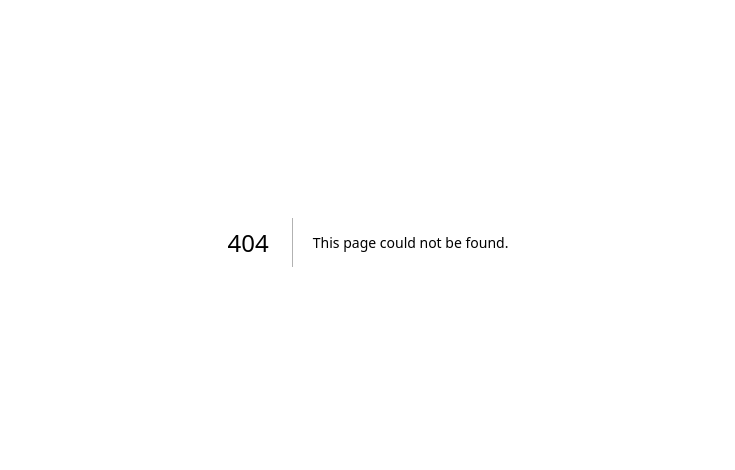
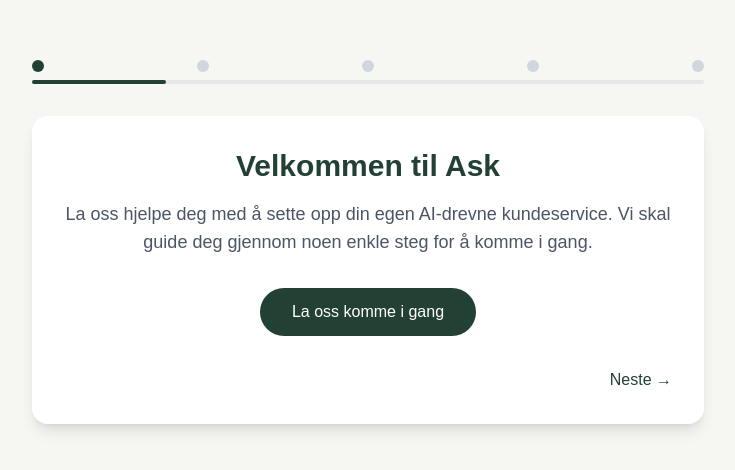
Before and after one commit to simenspets/ask-landing, a Next.js app: page /onboarding in a window 1280 px wide. Before the commit this address had no page. Shown: the part 158-628 px from the top of the page, without its empty margins (272-1007 px from the left). Built offline with nearby package versions, Linux system fonts and the light colour scheme.

Commit message:
feat(onboarding): legg til steg 2 (bedriftsinformasjon) i onboarding-flyten

```diff
--- /dev/null
+++ b/src/app/onboarding/page.tsx
@@ -0,0 +1,171 @@
+"use client";
+
+import { useState } from "react";
+import { motion } from "framer-motion";
+import { useRouter } from "next/navigation";
+
+export default function OnboardingPage() {
+  const router = useRouter();
+  const [currentStep, setCurrentStep] = useState(1);
+  const totalSteps = 5;
+
+  // State for step 2
+  const [companyName, setCompanyName] = useState("");
+  const [website, setWebsite] = useState("");
+  const [employees, setEmployees] = useState("");
+  const [industry, setIndustry] = useState("");
+  const [step2Error, setStep2Error] = useState("");
+
+  const handleNext = () => {
+    if (currentStep === 2) {
+      if (!companyName.trim() || !website.trim()) {
+        setStep2Error("Fyll ut både bedriftsnavn og nettside.");
+        return;
+      }
+      setStep2Error("");
+    }
+    if (currentStep < totalSteps) {
+      setCurrentStep(currentStep + 1);
+    }
+  };
+
+  const handleBack = () => {
+    if (currentStep > 1) {
+      setCurrentStep(currentStep - 1);
+    }
+  };
+
+  return (
+    <div className="min-h-screen bg-[#f6f7f3] flex flex-col items-center justify-center p-4">
+      {/* Progress bar */}
+      <div className="w-full max-w-2xl mb-8">
+        <div className="flex justify-between mb-2">
+          {Array.from({ length: totalSteps }).map((_, index) => (
+            <div
+              key={index}
+              className={`w-3 h-3 rounded-full ${
+                index + 1 <= currentStep ? "bg-[#234034]" : "bg-gray-300"
+              }`}
+            />
+          ))}
+        </div>
+        <div className="h-1 bg-gray-200 rounded-full">
+          <motion.div
+            className="h-full bg-[#234034] rounded-full"
+            initial={{ width: "0%" }}
+            animate={{ width: `${(currentStep / totalSteps) * 100}%` }}
+            transition={{ duration: 0.3 }}
+          />
+        </div>
+      </div>
+
+      {/* Content */}
+      <div className="w-full max-w-2xl bg-white rounded-2xl shadow-lg p-8">
+        {currentStep === 1 && (
+          <motion.div
+            initial={{ opacity: 0, y: 20 }}
+            animate={{ opacity: 1, y: 0 }}
+            exit={{ opacity: 0, y: -20 }}
+            className="text-center"
+          >
+            <h1 className="text-3xl font-bold text-[#234034] mb-4">
+              Velkommen til Ask
+            </h1>
+            <p className="text-lg text-gray-600 mb-8">
+              La oss hjelpe deg med å sette opp din egen AI-drevne kundeservice.
+              Vi skal guide deg gjennom noen enkle steg for å komme i gang.
+            </p>
+            <button
+              onClick={handleNext}
+              className="bg-[#234034] text-white px-8 py-3 rounded-full hover:bg-[#2e5c4e] transition-colors"
+            >
+              La oss komme i gang
+            </button>
+          </motion.div>
+        )}
+
+        {currentStep === 2 && (
+          <motion.div
+            initial={{ opacity: 0, y: 20 }}
+            animate={{ opacity: 1, y: 0 }}
+            exit={{ opacity: 0, y: -20 }}
+            className=""
+          >
+            <h2 className="text-2xl font-bold text-[#234034] mb-4">Bedriftsinformasjon</h2>
+            <p className="text-gray-600 mb-6">Dette hjelper oss å tilpasse opplevelsen for deg.</p>
+            <div className="flex flex-col gap-4">
+              <div>
+                <label className="block text-[#234034] font-medium mb-1">Bedriftsnavn *</label>
+                <input
+                  type="text"
+                  className="w-full border border-[#e2e4dd] rounded-lg px-4 py-2 focus:outline-none focus:ring-2 focus:ring-[#b6e2d3]"
+                  value={companyName}
+                  onChange={e => setCompanyName(e.target.value)}
+                  placeholder="F.eks. Ask AS"
+                />
+              </div>
+              <div>
+                <label className="block text-[#234034] font-medium mb-1">Nettside *</label>
+                <input
+                  type="url"
+                  className="w-full border border-[#e2e4dd] rounded-lg px-4 py-2 focus:outline-none focus:ring-2 focus:ring-[#b6e2d3]"
+                  value={website}
+                  onChange={e => setWebsite(e.target.value)}
+                  placeholder="F.eks. https://ask.ai"
+                />
+              </div>
+              <div>
+                <label className="block text-[#234034] font-medium mb-1">Antall ansatte</label>
+                <input
+                  type="number"
+                  className="w-full border border-[#e2e4dd] rounded-lg px-4 py-2 focus:outline-none focus:ring-2 focus:ring-[#b6e2d3]"
+                  value={employees}
+                  onChange={e => setEmployees(e.target.value)}
+                  placeholder="F.eks. 10"
+                  min={1}
+                />
+              </div>
+              <div>
+                <label className="block text-[#234034] font-medium mb-1">Bransje</label>
+                <input
+                  type="text"
+                  className="w-full border border-[#e2e4dd] rounded-lg px-4 py-2 focus:outline-none focus:ring-2 focus:ring-[#b6e2d3]"
+                  value={industry}
+                  onChange={e => setIndustry(e.target.value)}
+                  placeholder="F.eks. Netthandel"
+                />
+              </div>
+            </div>
+            {step2Error && <div className="text-red-500 mt-4 text-sm">{step2Error}</div>}
+            <button
+              onClick={handleNext}
+              className="mt-8 bg-[#234034] text-white px-8 py-3 rounded-full hover:bg-[#2e5c4e] transition-colors w-full"
+            >
+              Neste
+            </button>
+          </motion.div>
+        )}
+
+        {/* Navigation buttons */}
+        <div className="flex justify-between mt-8">
+          {currentStep > 1 && (
+            <button
+              onClick={handleBack}
+              className="text-[#234034] hover:text-[#2e5c4e]"
+            >
+              ← Tilbake
+            </button>
+          )}
+          {currentStep < totalSteps && (
+            <button
+              onClick={handleNext}
+              className="ml-auto text-[#234034] hover:text-[#2e5c4e]"
+            >
+              Neste →
+            </button>
+          )}
+        </div>
+      </div>
+    </div>
+  );
+}
```
